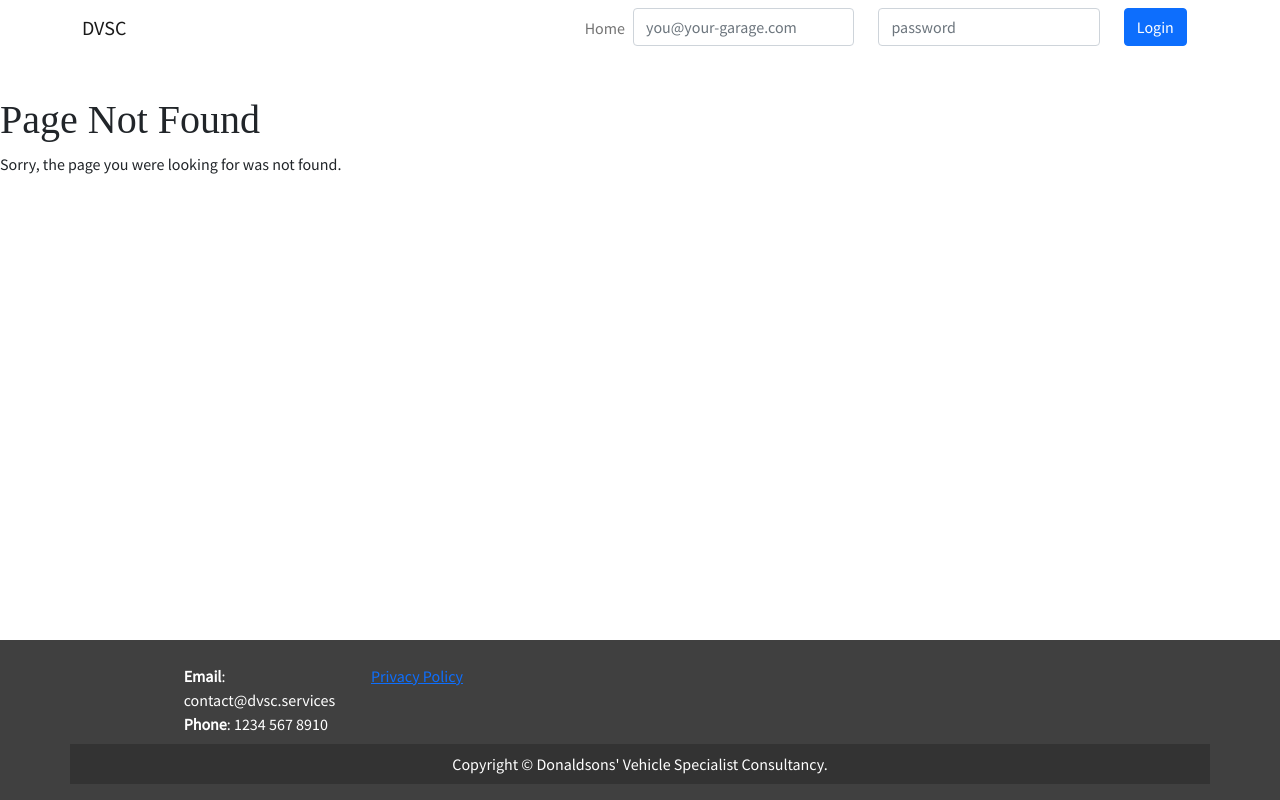
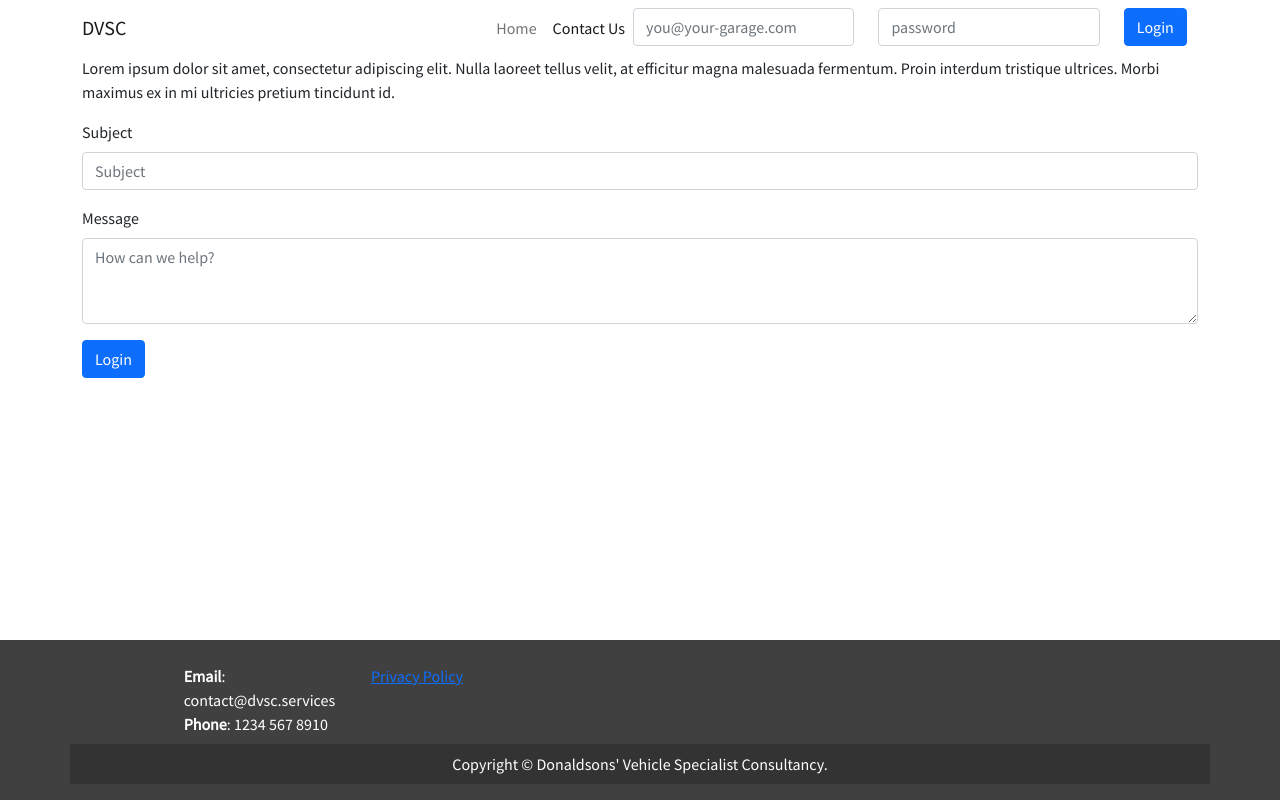
Before and after one commit to kv6002-team/DVSCWebServer, a React (Create React App) app in the folder website/: page /contact-us in a window 1280 px wide. Built offline with nearby package versions, Linux system fonts and the light colour scheme; a web font is replaced by a local one.

Commit message:
Add contact us form

```diff
--- a/website/src/App.jsx
+++ b/website/src/App.jsx
@@ -5,6 +5,7 @@ import Page from './standard/Page';
 import { AuthProvider } from './utils/components/Authentication';
 
 import Home from './pages/Home';
+import ContactUs from './pages/ContactUs';
 import PrivacyPolicy from './pages/PrivacyPolicy';
 import NotFound from './pages/NotFound';
 
@@ -25,6 +26,13 @@ export default function App() {
     "/": {
       name: "Home",
       content: Home,
+      nav: true,
+      auth: false
+    },
+
+    "/contact-us": {
+      name: "Contact Us",
+      content: ContactUs,
       nav: true,
       auth: false
     },
--- /dev/null
+++ b/website/src/pages/ContactUs.jsx
@@ -0,0 +1,38 @@
+import react from 'react';
+
+import Main from '../standard/Main';
+
+import { Container, Form, Button } from 'react-bootstrap';
+import './Home.css';
+
+/**
+ * The contact us page.
+ *
+ * @extends {react.Component<APIConsumer>}
+ *
+ * @author William Taylor (19009576)
+ */
+export default class ContactUs extends react.Component {
+  render() {
+    return (
+      <Main>
+        <Container>
+          <p className="mb-3">Lorem ipsum dolor sit amet, consectetur adipiscing elit. Nulla laoreet tellus velit, at efficitur magna malesuada fermentum. Proin interdum tristique ultrices. Morbi maximus ex in mi ultricies pretium tincidunt id.</p>
+          <Form>
+            <Form.Group className="mb-3" controlId="contactSubject">
+              <Form.Label>Subject</Form.Label>
+              <Form.Control type="text" placeholder="Subject" />
+            </Form.Group>
+            <Form.Group className="mb-3" controlId="contactMessage">
+              <Form.Label>Message</Form.Label>
+              <Form.Control as="textarea" rows={3} placeholder="How can we help?" />
+            </Form.Group>
+            <Button variant="primary" type="submit">
+              Login
+            </Button>
+          </Form>
+        </Container>
+      </Main>
+    );
+  }
+}
```
